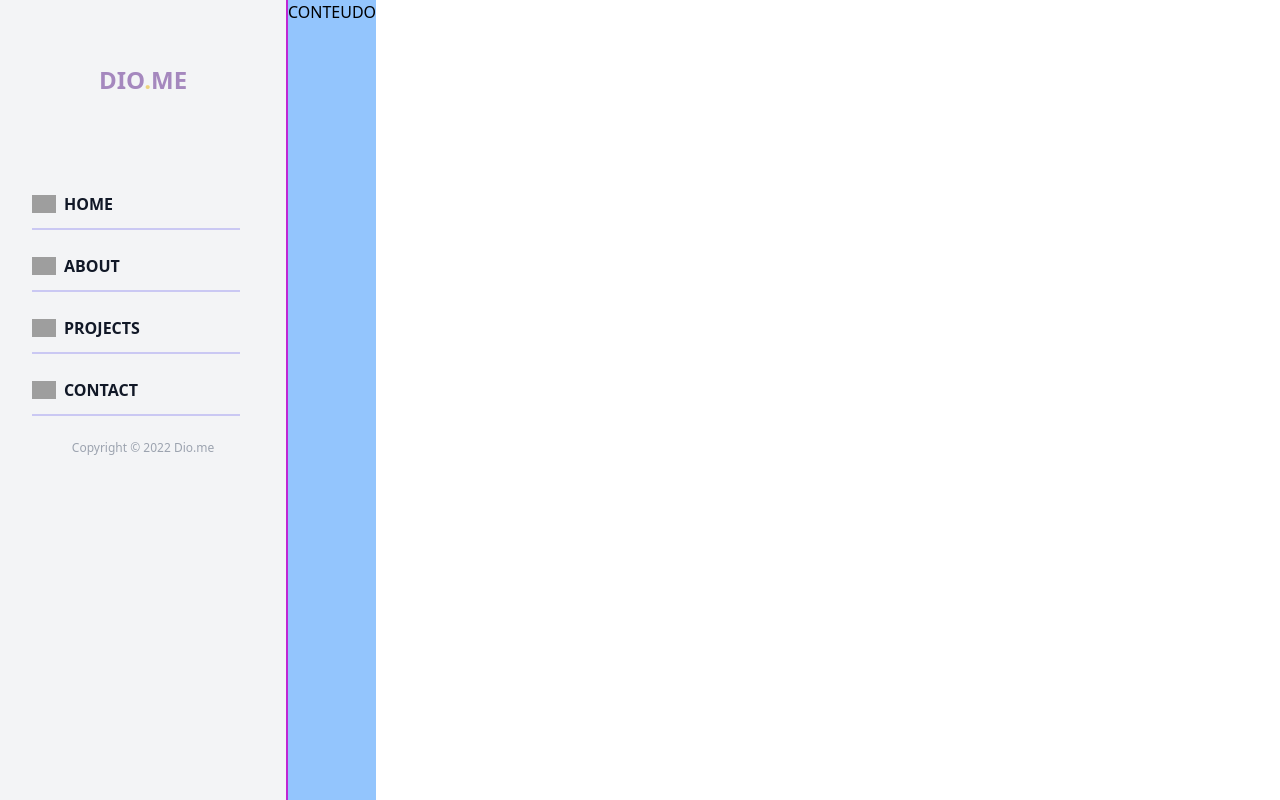
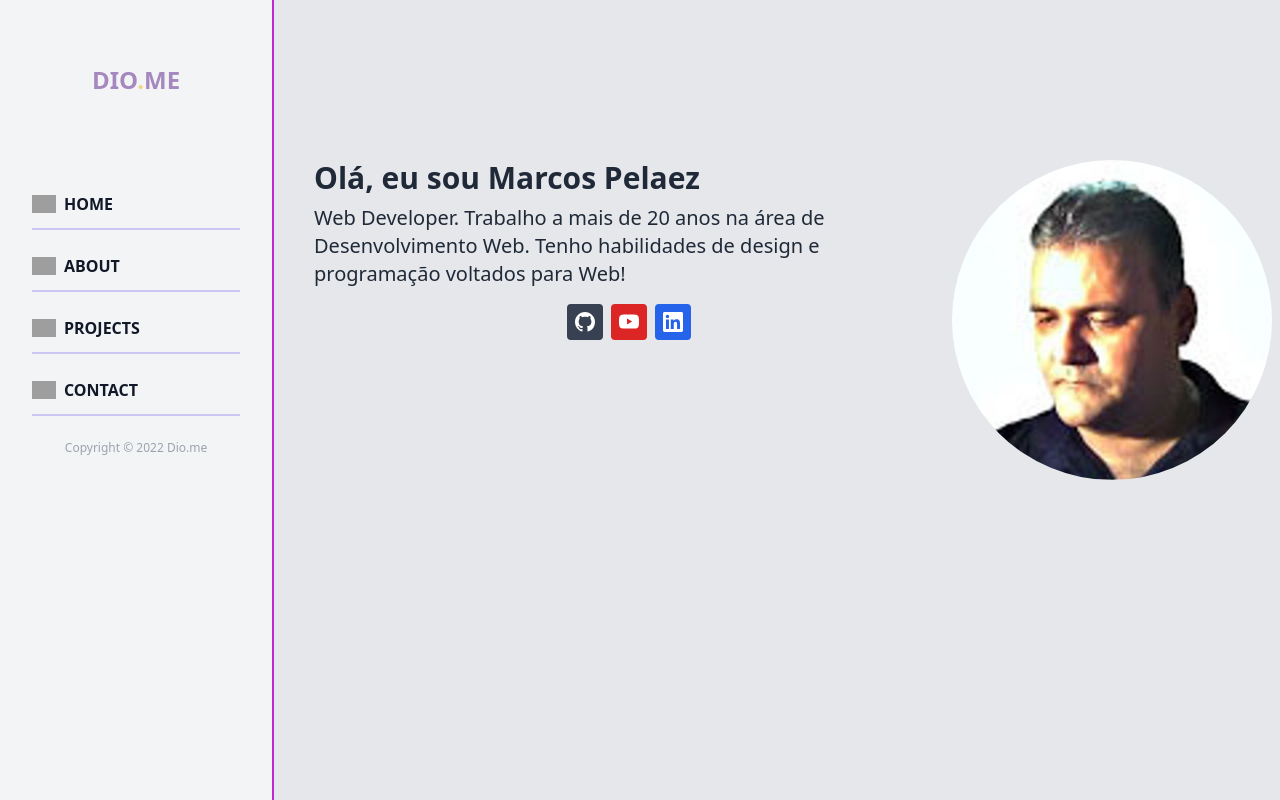
Before and after one commit to marcospelaez-dev/tailwindcss-dio-projeto, a website: page src/index.html in a window 1280 px wide. Drawn offline with Linux system fonts and the light colour scheme; grey boxes are pictures that could not be loaded.

Commit message:
conteúdo completo

```diff
--- a/src/index.html
+++ b/src/index.html
@@ -58,7 +58,37 @@
                 </P>
             </div>
         </div>
-        <div class="bg-blue-300">CONTEUDO</div>
+        <div class=" flex-grow bg-gray-200 w-full min-h-screen">
+            <div class="container mx-auto mt-8 md:mt-0 md:space-x-10 md:grid grid-cols-3 justify-center md:py-40">
+                <div class="grid justify-center items-center order-1 col-span-1">
+                    <img src="./img/perfilStock.jpg" alt="foto perfil" class="lg:h-80 md:h-64 h-40 rounded-full">
+                </div>
+                <div class="mt-8 md:mt-0 lg:justify-end col-span-2">
+                    <h1 class="text-3xl text-gray-800 text-center md:text-left font-bold mb-2">Olá, eu sou Marcos Pelaez</h1>
+                    <p class="text-xl text-gray-800 text-center md:text-left">
+                        Web Developer. Trabalho a mais de 20 anos na área de Desenvolvimento Web. Tenho habilidades de design e programação voltados para Web!
+                    </p>
+                    <div class="flex flex-wrap justify-center gap-2 py-4">
+                        <a href="https://github.com/marcospelaez-dev" target="__black"><button  class="bg-gray-700 p-2 font-semibold text-white inline-flex items-center space-x-2 rounded">
+                            <svg class="w-5 h-5 fill-current" role="img" xmlns="http://www.w3.org/2000/svg" viewBox="0 0 24 24"><path d="M12 0C5.37 0 0 5.37 0 12c0 5.31 3.435 9.795 8.205 11.385c.6.105.825-.255.825-.57c0-.285-.015-1.23-.015-2.235c-3.015.555-3.795-.735-4.035-1.41c-.135-.345-.72-1.41-1.23-1.695c-.42-.225-1.02-.78-.015-.795c.945-.015 1.62.87 1.845 1.23c1.08 1.815 2.805 1.305 3.495.99c.105-.78.42-1.305.765-1.605c-2.67-.3-5.46-1.335-5.46-5.925c0-1.305.465-2.385 1.23-3.225c-.12-.3-.54-1.53.12-3.18c0 0 1.005-.315 3.3 1.23c.96-.27 1.98-.405 3-.405s2.04.135 3 .405c2.295-1.56 3.3-1.23 3.3-1.23c.66 1.65.24 2.88.12 3.18c.765.84 1.23 1.905 1.23 3.225c0 4.605-2.805 5.625-5.475 5.925c.435.375.81 1.095.81 2.22c0 1.605-.015 2.895-.015 3.3c0 .315.225.69.825.57A12.02 12.02 0 0 0 24 12c0-6.63-5.37-12-12-12z" /></svg>
+                          </button>
+                        </a>
+                        <a href="https://www.youtube.com/@DesignOne-On" target="__black">
+                          <button class="bg-red-600 p-2 font-semibold text-white inline-flex items-center space-x-2 rounded">
+                            <svg class="w-5 h-5 fill-current" role="img" viewBox="0 0 16 16" xmlns="http://www.w3.org/2000/svg"><path d="M8.051 1.999h.089c.822.003 4.987.033 6.11.335a2.01 2.01 0 0 1 1.415 1.42c.101.38.172.883.22 1.402l.01.104.022.26.008.104c.065.914.073 1.77.074 1.957v.075c-.001.194-.01 1.108-.082 2.06l-.008.105-.009.104c-.05.572-.124 1.14-.235 1.558a2.007 2.007 0 0 1-1.415 1.42c-1.16.312-5.569.334-6.18.335h-.142c-.309 0-1.587-.006-2.927-.052l-.17-.006-.087-.004-.171-.007-.171-.007c-1.11-.049-2.167-.128-2.654-.26a2.007 2.007 0 0 1-1.415-1.419c-.111-.417-.185-.986-.235-1.558L.09 9.82l-.008-.104A31.4 31.4 0 0 1 0 7.68v-.123c.002-.215.01-.958.064-1.778l.007-.103.003-.052.008-.104.022-.26.01-.104c.048-.519.119-1.023.22-1.402a2.007 2.007 0 0 1 1.415-1.42c.487-.13 1.544-.21 2.654-.26l.17-.007.172-.006.086-.003.171-.007A99.788 99.788 0 0 1 7.858 2h.193zM6.4 5.209v4.818l4.157-2.408L6.4 5.209z" /></svg>
+                          </button>
+                        </a>
+                        <a href="https://www.linkedin.com/in/pelaezmarcos/" target="__black">
+                          <button class="bg-blue-600 p-2 font-semibold text-white inline-flex items-center space-x-2 rounded">
+                            <svg class="w-5 h-5 fill-current" role="img" viewBox="0 0 256 256" xmlns="http://www.w3.org/2000/svg">
+                              <svg><path d="M218.123122,218.127392 L180.191928,218.127392 L180.191928,158.724263 C180.191928,144.559023 179.939053,126.323993 160.463756,126.323993 C140.707926,126.323993 137.685284,141.757585 137.685284,157.692986 L137.685284,218.123441 L99.7540894,218.123441 L99.7540894,95.9665207 L136.168036,95.9665207 L136.168036,112.660562 L136.677736,112.660562 C144.102746,99.9650027 157.908637,92.3824528 172.605689,92.9280076 C211.050535,92.9280076 218.138927,118.216023 218.138927,151.114151 L218.123122,218.127392 Z M56.9550587,79.2685282 C44.7981969,79.2707099 34.9413443,69.4171797 34.9391618,57.260052 C34.93698,45.1029244 44.7902948,35.2458562 56.9471566,35.2436736 C69.1040185,35.2414916 78.9608713,45.0950217 78.963054,57.2521493 C78.9641017,63.090208 76.6459976,68.6895714 72.5186979,72.8184433 C68.3913982,76.9473153 62.7929898,79.26748 56.9550587,79.2685282 M75.9206558,218.127392 L37.94995,218.127392 L37.94995,95.9665207 L75.9206558,95.9665207 L75.9206558,218.127392 Z M237.033403,0.0182577091 L18.8895249,0.0182577091 C8.57959469,-0.0980923971 0.124827038,8.16056231 -0.001,18.4706066 L-0.001,237.524091 C0.120519052,247.839103 8.57460631,256.105934 18.8895249,255.9977 L237.033403,255.9977 C247.368728,256.125818 255.855922,247.859464 255.999,237.524091 L255.999,18.4548016 C255.851624,8.12438979 247.363742,-0.133792868 237.033403,0.000790807055"></path></svg>
+                            </svg>
+                          </button>
+                        </a>
+                    </div>
+                </div>
+            </div>
+        </div>
     </div>
 </body>
 </html>
```
Also changed, not shown: dist/output.css, src/img/perfilStock.jpg (added).
